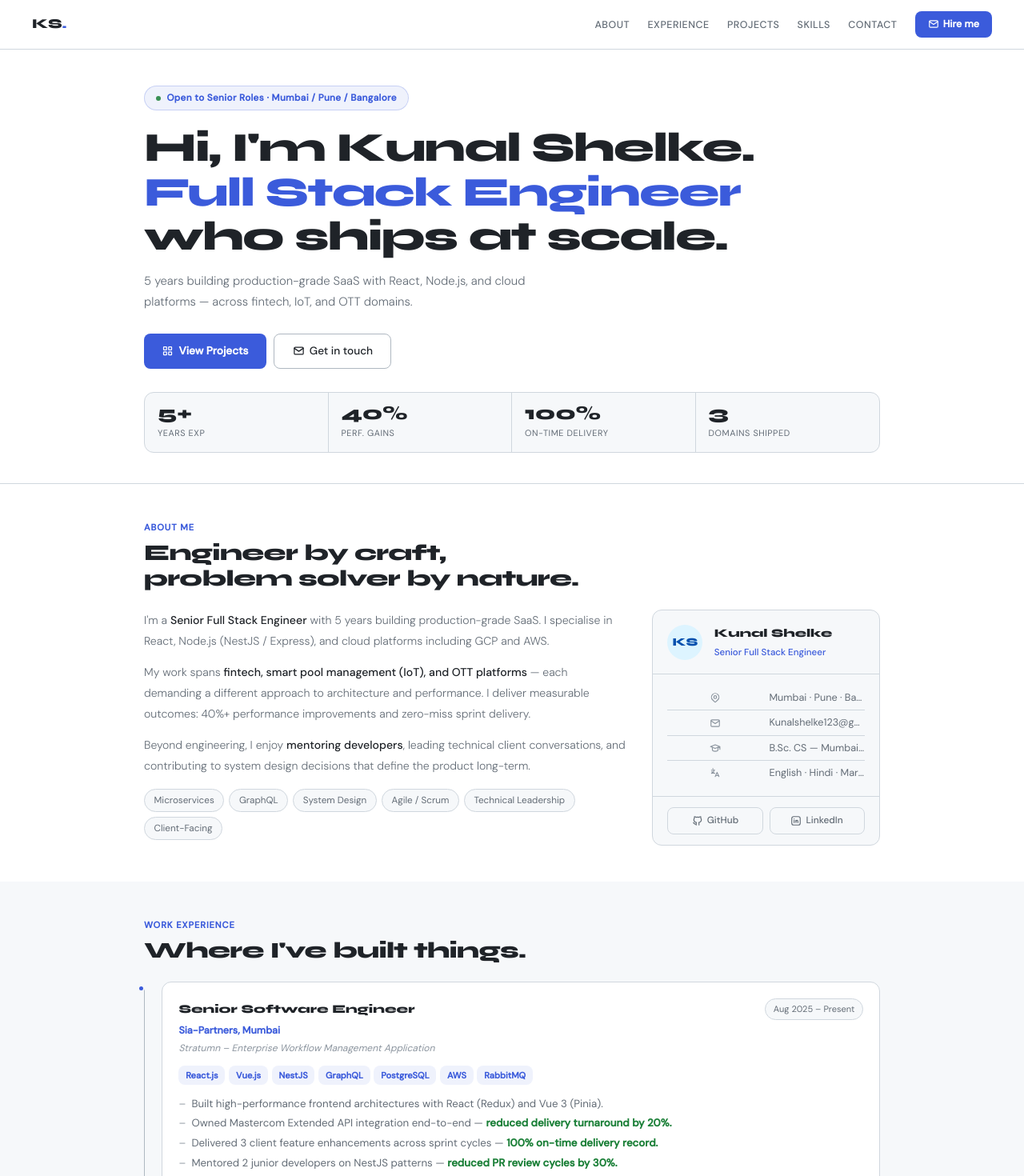
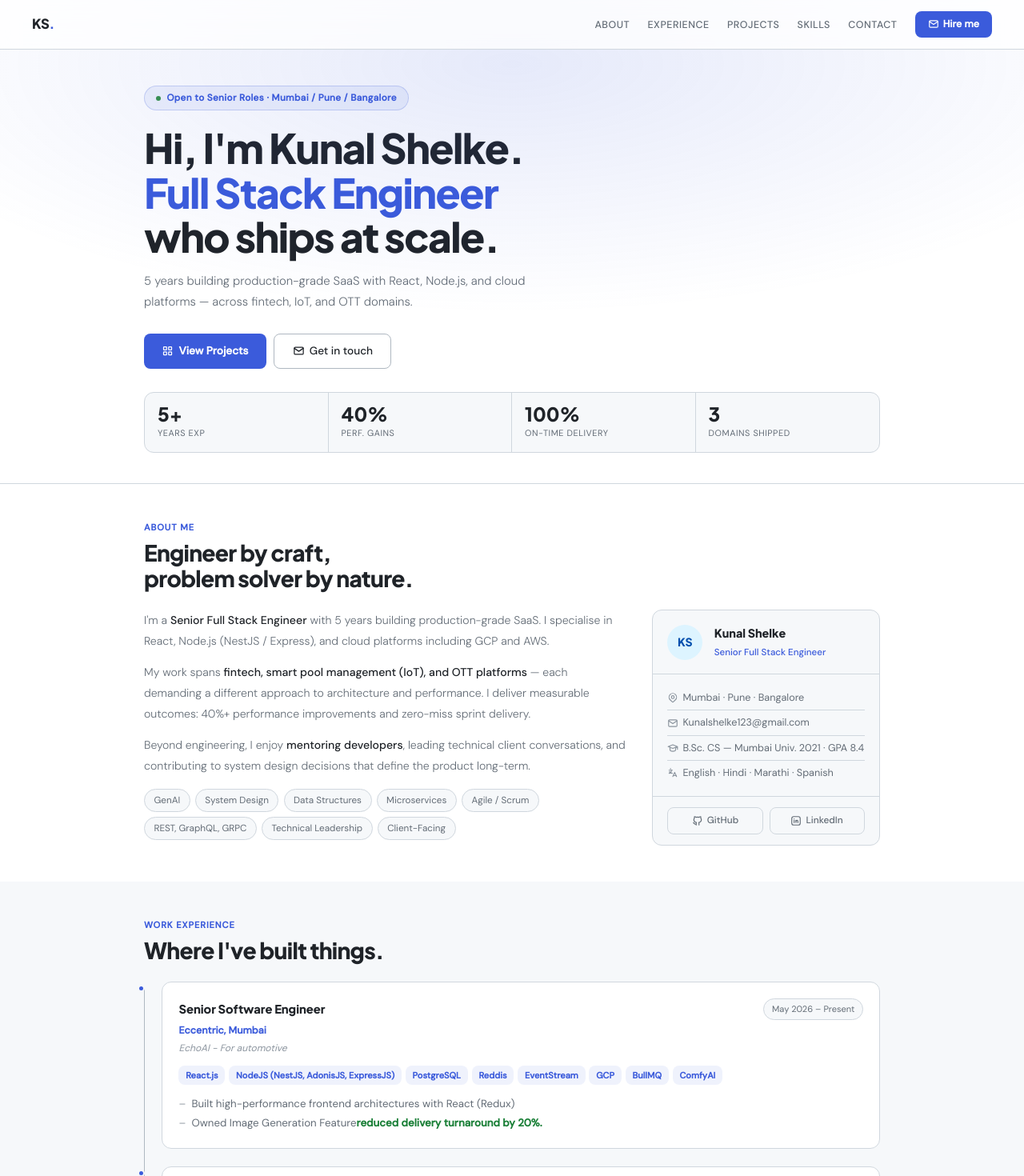
Before and after one commit to kunaljr/portfolio, a Next.js app: page / in a window 1280 px wide. Shown: the top 1470 px of the page at 80% size. Built offline with nearby package versions, Linux system fonts and the light colour scheme.

Commit message:
Updated UI

```diff
--- a/src/app/globals.css
+++ b/src/app/globals.css
@@ -30,7 +30,7 @@
   --acc:     #3B5BDB;
   --acc-t:   rgba(59,91,219,0.08);
   --acc-b:   rgba(59,91,219,0.22);
-  --fh:      var(--font-syne,'Syne'),sans-serif;
+  --fh:      var(--font-heading,'Plus Jakarta Sans'),sans-serif;
   --fb:      var(--font-dm-sans,'DM Sans'),sans-serif;
   --r:       var(--border-radius-lg);
   --r2:      var(--border-radius-md);
@@ -68,6 +68,17 @@ body {
   line-height: 1.65;
   overflow-x: hidden;
 }
+body::before {
+  content: '';
+  position: fixed;
+  inset: 0;
+  pointer-events: none;
+  z-index: 0;
+  background: radial-gradient(ellipse 100% 60% at 50% 10%, rgba(59,91,219,0.13) 0%, transparent 65%);
+}
+@media (prefers-color-scheme: dark) {
+  body::before { background: radial-gradient(ellipse 100% 60% at 50% 10%, rgba(59,91,219,0.25) 0%, transparent 65%); }
+}
 :focus-visible { outline: 2px solid var(--acc); outline-offset: 3px; border-radius: var(--r2); }
 
 /* ── NAV ── */
@@ -77,7 +88,12 @@ nav {
   justify-content: space-between;
   padding: 0.85rem var(--px);
   border-bottom: 0.5px solid var(--bdr);
-  background: var(--bg);
+  background: color-mix(in srgb, var(--bg) 75%, transparent);
+  backdrop-filter: blur(12px);
+  -webkit-backdrop-filter: blur(12px);
+  position: sticky;
+  top: 0;
+  z-index: 100;
 }
 .logo { font-family: var(--fh); font-size: 1.05rem; font-weight: 800; letter-spacing: -0.02em; color: var(--tx); text-decoration: none; }
 .logo span { color: var(--acc); }
@@ -136,10 +152,10 @@ h1 em { color: var(--acc); font-style: normal; }
 .aname { font-family: var(--fh); font-size: 0.9rem; font-weight: 800; color: var(--tx); margin-bottom: 0.1rem; }
 .arole { font-size: 0.72rem; color: var(--acc); font-weight: 500; }
 .acard-body { padding: 0.85rem 1.15rem; }
-.arow { display: flex; align-items: center; gap: 8px; font-size: 0.79rem; color: var(--tx2); padding: 0.3rem 0; border-bottom: 0.5px solid var(--bdr); }
+.arow { display: flex; align-items: center; gap: 5px; font-size: 0.79rem; color: var(--tx2); padding: 0.3rem 0; border-bottom: 0.5px solid var(--bdr); }
 .arow:last-child { border-bottom: none; }
-.arow-icon { color: var(--tx3); width: 16px; flex-shrink: 0; display: flex; align-items: center; justify-content: center; }
-.arow span { flex: 1; min-width: 0; overflow: hidden; text-overflow: ellipsis; white-space: nowrap; }
+.arow-icon { color: var(--tx3); width: 14px; flex-shrink: 0; display: flex; align-items: center; justify-content: center; }
+.arow span:not(.arow-icon) { flex: 1; min-width: 0; overflow: hidden; text-overflow: ellipsis; white-space: nowrap; }
 .acard-links { display: flex; gap: 0.5rem; padding: 0.8rem 1.15rem; border-top: 0.5px solid var(--bdr); }
 .alink { flex: 1; display: flex; align-items: center; justify-content: center; gap: 5px; padding: 0.4rem; border: 0.5px solid var(--bdr); border-radius: var(--r2); font-size: 0.74rem; font-weight: 500; color: var(--tx2); text-decoration: none; transition: border-color 0.2s, color 0.2s, background 0.2s; }
 .alink:hover { border-color: var(--acc); color: var(--acc); background: var(--acc-t); }
@@ -245,7 +261,6 @@ footer { border-top: 0.5px solid var(--bdr); padding: 1.2rem var(--px); display:
   .btns { flex-direction: column; }
   .btn-p, .btn-o { width: 100%; justify-content: center; }
   .about-g { grid-template-columns: 1fr; }
-  .arow span { white-space: normal; }
   .stats { grid-template-columns: repeat(2,1fr); }
   .stat:nth-child(2) { border-right: none; }
   .stat:nth-child(3), .stat:nth-child(4) { border-top: 0.5px solid var(--bdr); }
--- a/src/app/layout.tsx
+++ b/src/app/layout.tsx
@@ -1,11 +1,11 @@
 import type { Metadata } from "next";
-import { Syne, DM_Sans } from "next/font/google";
+import { Plus_Jakarta_Sans, DM_Sans } from "next/font/google";
 import "./globals.css";
 
-const syne = Syne({
+const plusJakartaSans = Plus_Jakarta_Sans({
   subsets: ["latin"],
   weight: ["700", "800"],
-  variable: "--font-syne",
+  variable: "--font-heading",
   display: "swap",
 });
 
@@ -29,7 +29,7 @@ export default function RootLayout({
   children: React.ReactNode;
 }>) {
   return (
-    <html lang="en" className={`${syne.variable} ${dmSans.variable}`}>
+    <html lang="en" className={`${plusJakartaSans.variable} ${dmSans.variable}`}>
       <body>{children}</body>
     </html>
   );
--- a/src/components/About.tsx
+++ b/src/components/About.tsx
@@ -39,10 +39,12 @@ export default function About() {
               design decisions that define the product long-term.
             </p>
             <div className="chips">
+              <span className="chip">GenAI</span>
+              <span className="chip">System Design</span>
+              <span className="chip">Data Structures</span>
               <span className="chip">Microservices</span>
-              <span className="chip">GraphQL</span>
-              <span className="chip">System Design</span>
               <span className="chip">Agile / Scrum</span>
+              <span className="chip">REST, GraphQL, GRPC</span>
               <span className="chip">Technical Leadership</span>
               <span className="chip">Client-Facing</span>
             </div>
--- a/src/components/Experience.tsx
+++ b/src/components/Experience.tsx
@@ -3,7 +3,18 @@ import Reveal, { RevealGroup, RevealItem } from './Reveal'
 const entries = [
   {
     role: 'Senior Software Engineer',
-    date: 'Aug 2025 – Present',
+    date: 'May 2026 – Present',
+    company: 'Eccentric, Mumbai',
+    project: 'EchoAI - For automotive',
+    tags: ['React.js', 'NodeJS (NestJS, AdonisJS, ExpressJS)', 'PostgreSQL', 'Reddis', 'EventStream', 'GCP', 'BullMQ', 'ComfyAI'],
+    bullets: [
+      { text: 'Built high-performance frontend architectures with React (Redux)' },
+      { text: 'Owned Image Generation Feature', hl: 'reduced delivery turnaround by 20%.' },
+    ],
+  },
+  {
+    role: 'Senior Software Engineer',
+    date: 'Aug 2025 – Feb 2026',
     company: 'Sia-Partners, Mumbai',
     project: 'Stratumn – Enterprise Workflow Management Application',
     tags: ['React.js', 'Vue.js', 'NestJS', 'GraphQL', 'PostgreSQL', 'AWS', 'RabbitMQ'],
```
